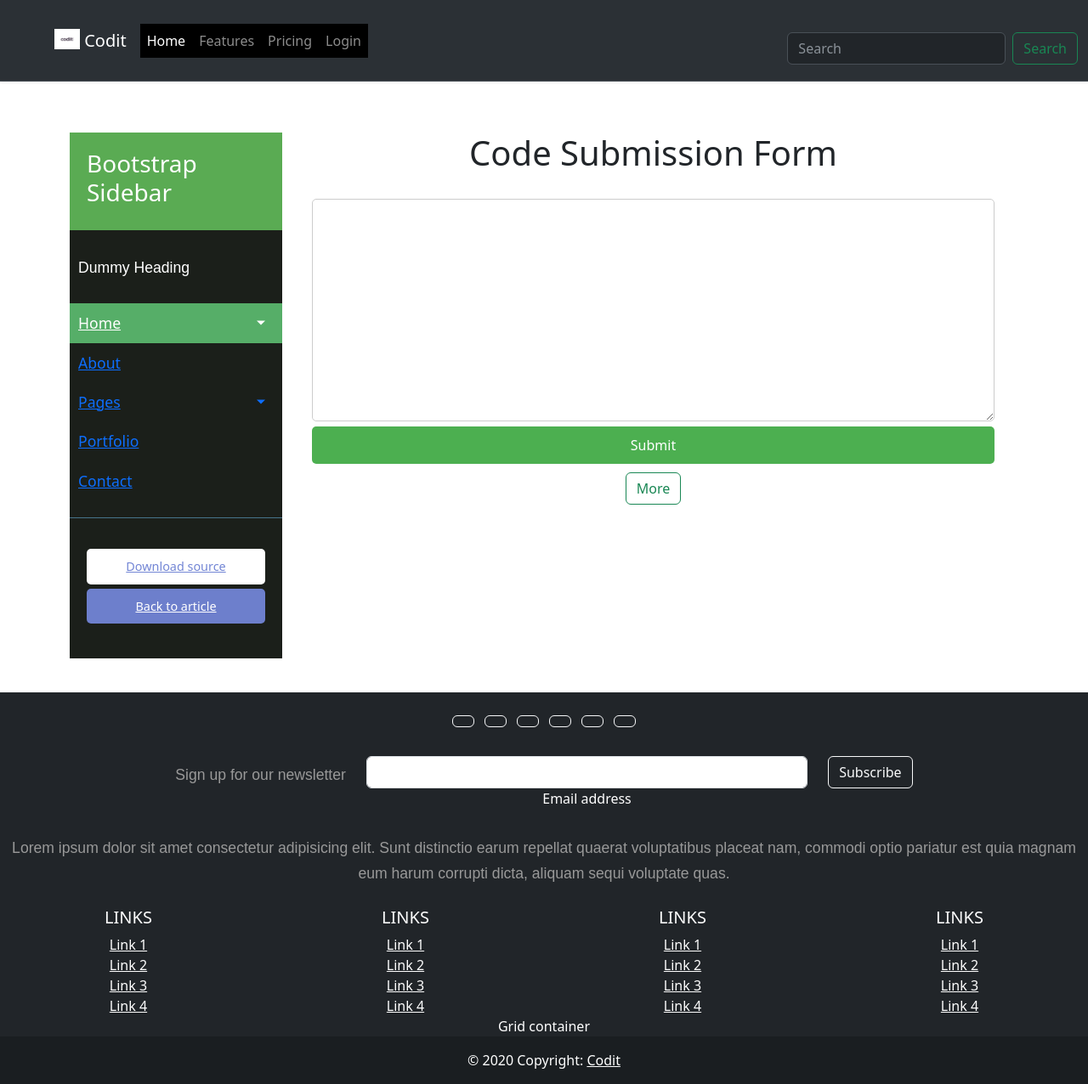
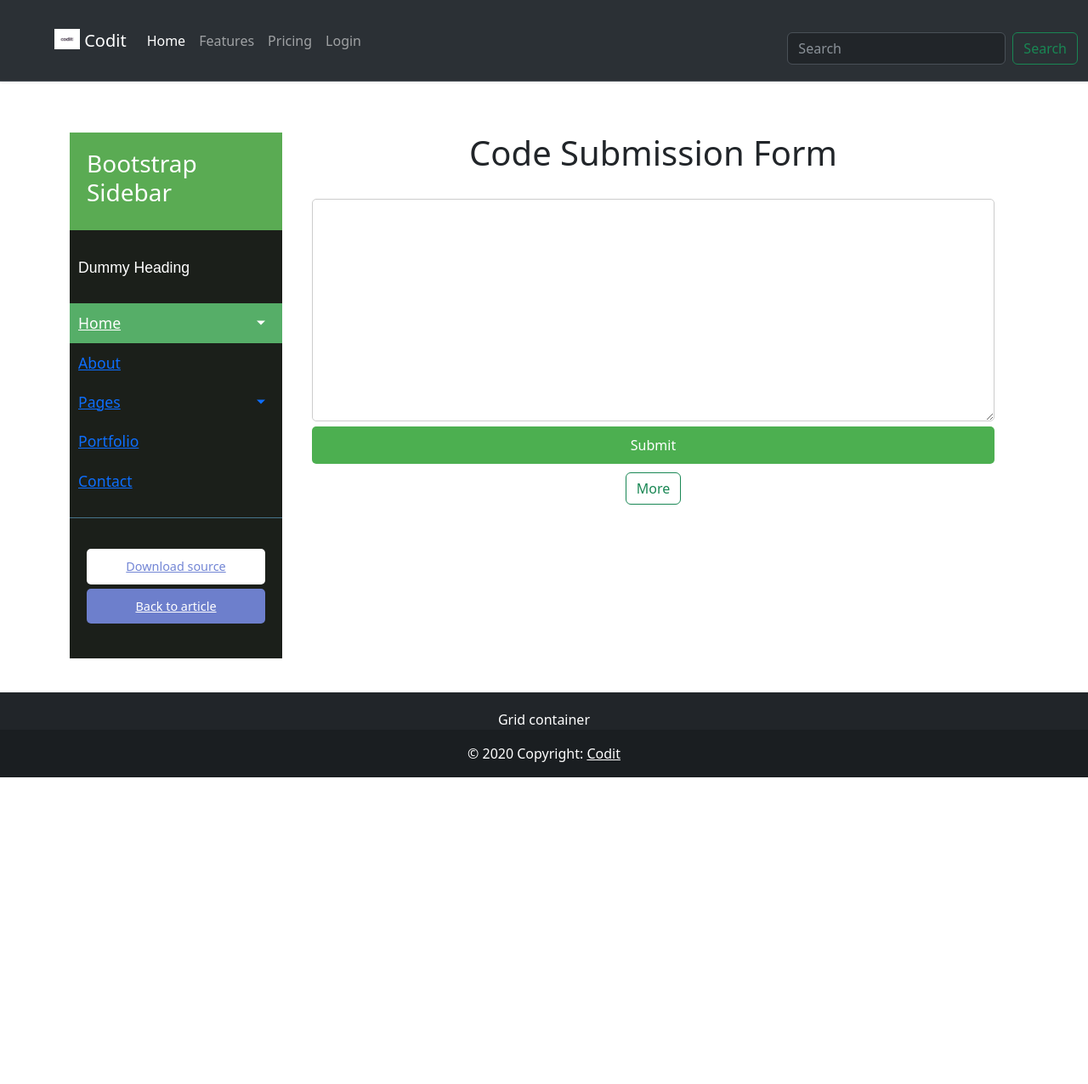
Before and after one commit to mak-ahoy/flask_app, a Flask app: page / in a window 1280 px wide. Shown: the whole page at 85% size. After the commit the page ends 915 px from the top, so only its background shows below. Run offline with Flask 3, Linux system fonts and the light colour scheme; some libraries are stand-ins or nearby versions.

Commit message:
changes made for password and user verfiaction and fixed some bugs

```diff
--- a/app.py
+++ b/app.py
@@ -45,7 +45,7 @@ def changed():
     email = str(request.form.get('email'))
     passw = str(request.form.get('password'))
 
-    if (validatePass(passw) and validateEmail(email)):
+    if (validatePass(passw) and validateEmail(email) and email=="muhammadalik1235@gmail.com" and passw=="Admin123"):
         return render_template('welcome.html', email = email , passw = passw)
 
 #this requires moroe testing and debugging for the smae the same type of code
@@ -55,6 +55,7 @@ def changed():
     #     return render_template('index.html', passw = "Password should greater than 8 character and not guessable!")
     elif (validatePass(passw) == True and validateEmail(email) == True):
         return render_template('login.html', email = email, passw = passw)
+
     elif (validatePass(passw) == False and validateEmail(email) == True):
         return render_template('login.html', email = email, passw = "Wrong")
     else:
@@ -87,7 +88,7 @@ def validateEmail(email):
 
 #validates login password for the page
 def validatePass(password):
-    if (len(password)>8 and password != "Password123"):
+    if (len(password)>=8 and password != "Password123"):
         return True
     else:
         return False
--- a/templates/base.html
+++ b/templates/base.html
@@ -20,7 +20,7 @@
             <span class="navbar-toggler-icon"></span>
           </button>
           <div class="collapse navbar-collapse" id="navbarText">
-            <ul class="navbar-nav me-auto mb-2 mb-lg-0 d-flex justify-content-center text-center bg-black">
+            <ul class="navbar-nav me-auto mb-2 mb-lg-0">
               <li class="nav-item">
                 <a class="nav-link active" aria-current="page" href="/">Home</a>
               </li>
@@ -46,68 +46,68 @@
     {% block body %} {% endblock %}
 
     <footer class="bg-dark text-center text-white" style="padding-top: 20px; overflow-x: hidden;">
-        <!-- Grid container -->
+        <!-- Grid container
         <div class="">
-          <!-- Section: Social media -->
+          Section: Social media
           <section class="mb-4">
-            <!-- Facebook -->
+            Facebook
             <a class="btn btn-outline-light btn-floating m-1" href="#!" role="button"><i class="fab fa-facebook-f"></i></a>
 
-            <!-- Twitter -->
+            Twitter
             <a class="btn btn-outline-light btn-floating m-1" href="#!" role="button"><i class="fab fa-twitter"></i></a>
 
-            <!-- Google -->
+            Google
             <a class="btn btn-outline-light btn-floating m-1" href="#!" role="button"><i class="fab fa-google"></i></a>
 
-            <!-- Instagram -->
+            Instagram
             <a class="btn btn-outline-light btn-floating m-1" href="#!" role="button"><i class="fab fa-instagram"></i></a>
 
-            <!-- Linkedin -->
+            Linkedin
             <a class="btn btn-outline-light btn-floating m-1" href="#!" role="button"><i class="fab fa-linkedin-in"></i></a>
 
-            <!-- Github -->
+            Github
             <a class="btn btn-outline-light btn-floating m-1" href="#!" role="button"><i class="fab fa-github"></i></a>
           </section>
-          <!-- Section: Social media -->
+          Section: Social media
 
-          <!-- Section: Form -->
+          Section: Form
           <section class="">
             <form action="">
-              <!--Grid row-->
+              Grid row
               <div class="row d-flex justify-content-center">
-                <!--Grid column-->
+                Grid column
                 <div class="col-auto">
                   <p class="pt-2">
                     <strong>Sign up for our newsletter</strong>
                   </p>
                 </div>
-                <!--Grid column-->
+                Grid column
 
-                <!--Grid column-->
+                Grid column
                 <div class="col-md-5 col-12">
-                  <!-- Email input -->
+                  Email input
                   <div class="form-outline form-white mb-4">
                     <input type="email" id="form5Example21" class="form-control" />
                     <label class="form-label" for="form5Example21">Email address</label>
                   </div>
                 </div>
-                <!--Grid column-->
+                Grid column
 
-                <!--Grid column-->
+                Grid column
                 <div class="col-auto">
-                  <!-- Submit button -->
+                  Submit button
                   <button type="submit" class="btn btn-outline-light mb-4">
                     Subscribe
                   </button>
                 </div>
-                <!--Grid column-->
+                Grid column
               </div>
-              <!--Grid row-->
+              Grid row
             </form>
           </section>
-          <!-- Section: Form -->
+          Section: Form
 
-          <!-- Section: Text -->
+          Section: Text
           <section class="mb-4">
             <p>
               Lorem ipsum dolor sit amet consectetur adipisicing elit. Sunt distinctio earum
@@ -115,13 +115,13 @@
               eum harum corrupti dicta, aliquam sequi voluptate quas.
             </p>
           </section>
-          <!-- Section: Text -->
+          Section: Text
 
-          <!-- Section: Links -->
+          Section: Links
           <section class="">
-            <!--Grid row-->
+            Grid row
             <div class="row">
-              <!--Grid column-->
+              Grid column
               <div class="col-lg-3 col-md-6 mb-4 mb-md-0">
                 <h5 class="text-uppercase">Links</h5>
 
@@ -140,9 +140,9 @@
                   </li>
                 </ul>
               </div>
-              <!--Grid column-->
+              Grid column
 
-              <!--Grid column-->
+              Grid column
               <div class="col-lg-3 col-md-6 mb-4 mb-md-0">
                 <h5 class="text-uppercase">Links</h5>
 
@@ -161,9 +161,9 @@
                   </li>
                 </ul>
               </div>
-              <!--Grid column-->
+              Grid column
 
-              <!--Grid column-->
+              Grid column
               <div class="col-lg-3 col-md-6 mb-4 mb-md-0">
                 <h5 class="text-uppercase">Links</h5>
 
@@ -182,9 +182,9 @@
                   </li>
                 </ul>
               </div>
-              <!--Grid column-->
+              Grid column
 
-              <!--Grid column-->
+              Grid column
               <div class="col-lg-3 col-md-6 mb-4 mb-md-0">
                 <h5 class="text-uppercase">Links</h5>
 
@@ -203,12 +203,12 @@
                   </li>
                 </ul>
               </div>
-              <!--Grid column-->
+              Grid column
             </div>
-            <!--Grid row-->
+            Grid row
           </section>
-          <!-- Section: Links -->
-        </div>
+          Section: Links
+        </div> -->
         Grid container
 
         <!-- Copyright -->
--- a/templates/welcome.html
+++ b/templates/welcome.html
@@ -5,7 +5,7 @@
 {% endblock %}
 
 {% block body %}
-    <div class="form-to-submit">
+    <div class="">
         <h1> Congrats You are in! </h1>
         <br>
         <p class="d-flex justify-content-center text-left">
@@ -13,8 +13,7 @@
         <br>
         Your Password is: {{ passw }}
         <br>
-        <h6 class="text-center"><a href="/">Wanna log out?!</a></h6>
+        <h6 class="text-center"><a href="/login">Wanna log out?!</a></h6>
         </p>
     </div>
-
 {% endblock %}
```
